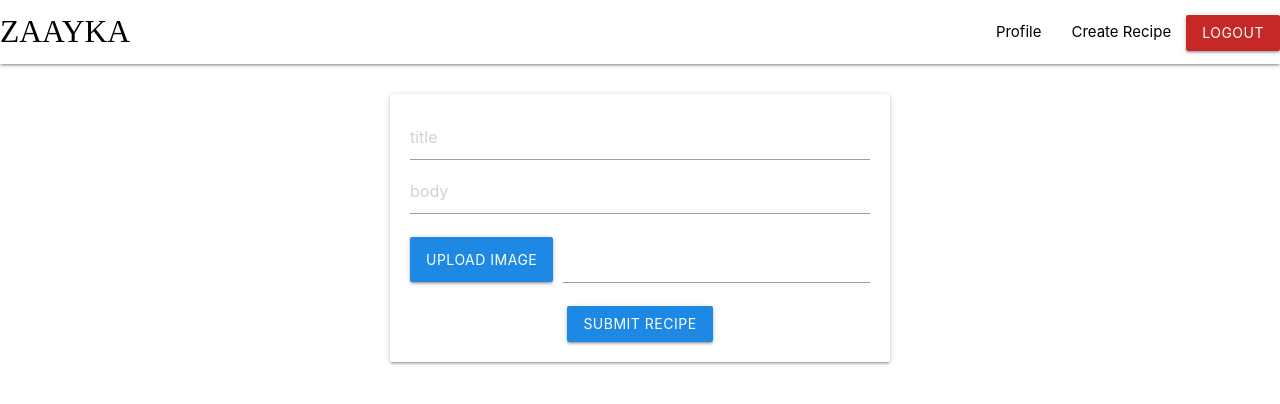
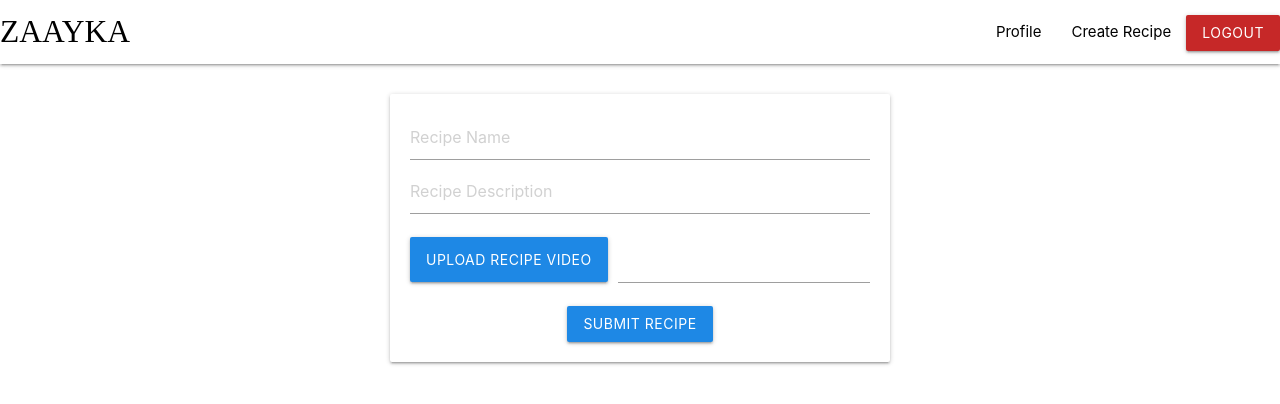
Before and after one commit to nupur102002/Zaayka, a React (Create React App) app in the folder client/: page /create in a window 1280 px wide. Shown: the top 404 px of the page. Built offline with nearby package versions, Linux system fonts and the light colour scheme; sample sign-in values are in the browser's storage; a web font is replaced by a local one.

Commit message:
fetch recipe video on profile

```diff
--- a/client/src/components/Navbar.js
+++ b/client/src/components/Navbar.js
@@ -20,6 +20,7 @@ const NavBar=()=>{
           localStorage.clear()
           dispatch({type:"CLEAR"})
           navigate('/login')
+          window.location.reload();
         }}>
               Logout
                  </button>
--- a/client/src/components/screens/CreateRecipe.js
+++ b/client/src/components/screens/CreateRecipe.js
@@ -69,19 +69,19 @@ const CreateRecipe = () => {
     >
       <input
         type="text"
-        placeholder="title"
+        placeholder="Recipe Name"
         value={title}
         onChange={(e) => setTitle(e.target.value)}
       />
       <input
         type="text"
-        placeholder="body"
+        placeholder="Recipe Description"
         value={body}
         onChange={(e) => setBody(e.target.value)}
       />
       <div className="file-field input-field">
         <div className="btn waves-effect waves-light #64b5f6 blue darken-1">
-          <span>Upload image</span>
+          <span>Upload Recipe Video</span>
           <input type="file" onChange={(e) => setVideo(e.target.files[0])} />
         </div>
         <div className="file-path-wrapper">
--- a/client/src/components/screens/Login.js
+++ b/client/src/components/screens/Login.js
@@ -37,6 +37,7 @@ const Login=()=>{
       localStorage.setItem("user",JSON.stringify(data.user))
       M.toast({html:"success",classes:"#43a047 green darken-1"})
       navigate('/');
+      window.location.reload();
      }
   }).catch(err=>{
       console.log(err)
--- a/client/src/components/screens/Profile.js
+++ b/client/src/components/screens/Profile.js
@@ -1,5 +1,7 @@
 import React, { useEffect, useState, useContext } from "react";
 import { UserContext } from "../../App";
+import {DefaultPlayer as Video} from "react-html5video"
+import "react-html5video/dist/styles.css"
 
 const Profile = () => {
     const [mypics, setPics] = useState([])
@@ -51,7 +53,9 @@ return (
             {
                 mypics.map(item => {
                     return (
-                        <img key={item._id} className="item" src={item.photo} alt={item.title} />
+                        <Video key={item._id} className="item">
+                               <source  src={item.photo} alt={item.title} type="video/webm" />
+                        </Video>
                     )
                 })
             }
```
